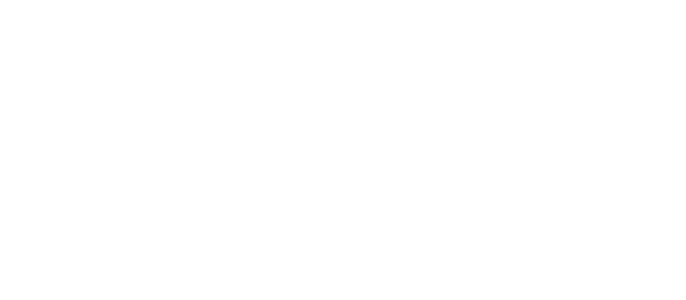
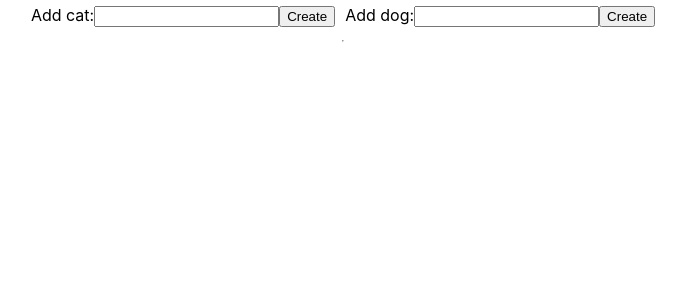
Before and after one commit to PPRomaa/reacthwork, a React (Create React App) app: page / in a window 1280 px wide. Shown: the top 300 px of the page, without its empty margins (297-983 px from the left). Built offline with nearby package versions, Linux system fonts and the light colour scheme.

Commit message:
homework5:reducer

```diff
--- a/src/App.css
+++ b/src/App.css
@@ -1,38 +1,20 @@
-.App {
-  text-align: center;
+.block{
+    display: flex;
+    flex-direction: column;
+    align-items: center;
+}
+.inputBlock{
+    display: flex;
 }
 
-.App-logo {
-  height: 40vmin;
-  pointer-events: none;
+.input{
+    padding: 5px;
 }
 
-@media (prefers-reduced-motion: no-preference) {
-  .App-logo {
-    animation: App-logo-spin infinite 20s linear;
-  }
+.infoBlock{
+    display: flex;
+    padding: 10px;
 }
-
-.App-header {
-  background-color: #282c34;
-  min-height: 100vh;
-  display: flex;
-  flex-direction: column;
-  align-items: center;
-  justify-content: center;
-  font-size: calc(10px + 2vmin);
-  color: white;
+.info{
+    padding: 10px;
 }
-
-.App-link {
-  color: #61dafb;
-}
-
-@keyframes App-logo-spin {
-  from {
-    transform: rotate(0deg);
-  }
-  to {
-    transform: rotate(360deg);
-  }
-}
--- a/src/App.js
+++ b/src/App.js
@@ -1,11 +1,67 @@
 import './App.css';
+import {useRef} from "react";
+import {CREATE, DELETE, useAnimalReducer} from "./components/reducer";
+
 
 function App() {
-  return (
-    <div className="App">
+    const catRef = useRef();
+    const dogRef = useRef();
 
-    </div>
-  );
+    const [catState, catDispatch] = useAnimalReducer();
+    const [dogState, dogDispatch] = useAnimalReducer();
+
+
+    const addCat = () => {
+        catDispatch({type: CREATE, payload: {name: catRef.current.value}})
+    }
+    const addDog = () => {
+        dogDispatch({type: CREATE, payload: {name: dogRef.current.value}})
+
+    }
+
+    const deleteCat = (id) => {
+        catDispatch({type: DELETE, payload: {id}})
+    }
+    const deleteDog = (id) => {
+        dogDispatch({type: DELETE, payload: {id}})
+    }
+
+
+    return (
+        <div className={'block'}>
+            <div className={'inputBlock'}>
+                <div className={'input'}>
+                    Add cat:<input type="text" ref={catRef}/>
+                    <button onClick={() => addCat()}>Create</button>
+                </div>
+                <div className={'input'}>
+                    Add dog:<input type="text" ref={dogRef}/>
+                    <button onClick={() => addDog()}>Create</button>
+                </div>
+            </div>
+
+            <hr/>
+
+            <div className={'infoBlock'}>
+                <div className={'info'}>
+                {
+                    catState.map(cat => <div key={cat.id}>
+                        {cat.name}
+                        <button onClick={() => deleteCat(cat.id)}>delete</button>
+                    </div>)
+                }
+                </div>
+                <div className={'info'}>
+                    {
+                        dogState.map(dog => <div key={dog.id}>
+                            {dog.name}
+                            <button onClick={() => deleteDog(dog.id)}>delete</button>
+                        </div>)
+                    }
+                </div>
+            </div>
+        </div>
+    );
 }
 
 export default App;
--- /dev/null
+++ b/src/components/reducer/action.js
@@ -0,0 +1,7 @@
+const CREATE = 'CREATE';
+const DELETE = 'DELETE';
+
+export {
+    CREATE,
+    DELETE
+}
--- /dev/null
+++ b/src/components/reducer/animalReducer.js
@@ -0,0 +1,29 @@
+import {useReducer} from "react";
+
+import {CREATE, DELETE} from "./action";
+
+const reducer = (state, action) => {
+    switch (action.type) {
+        case CREATE:
+            const newAnimal = {
+                name: action.payload.name,
+                id: Date.now()
+            }
+            return [...state,newAnimal]
+        case DELETE:
+            const index = state.findIndex(value => value.id === action.payload.id);
+            state.splice(index,1)
+            return [...state]
+        default:
+            return [...state]
+
+    }
+
+
+}
+
+const useAnimalReducer = () => useReducer(reducer, []);
+
+export {
+    useAnimalReducer
+}
--- /dev/null
+++ b/src/components/reducer/index.js
@@ -0,0 +1,2 @@
+export * from './action';
+export * from './animalReducer';
--- a/src/index.js
+++ b/src/index.js
@@ -6,9 +6,8 @@
 
 const root = ReactDOM.createRoot(document.getElementById('root'));
 root.render(
-  <React.StrictMode>
     <App />
-  </React.StrictMode>
+
 );
 
 // If you want to start measuring performance in your app, pass a function
```
